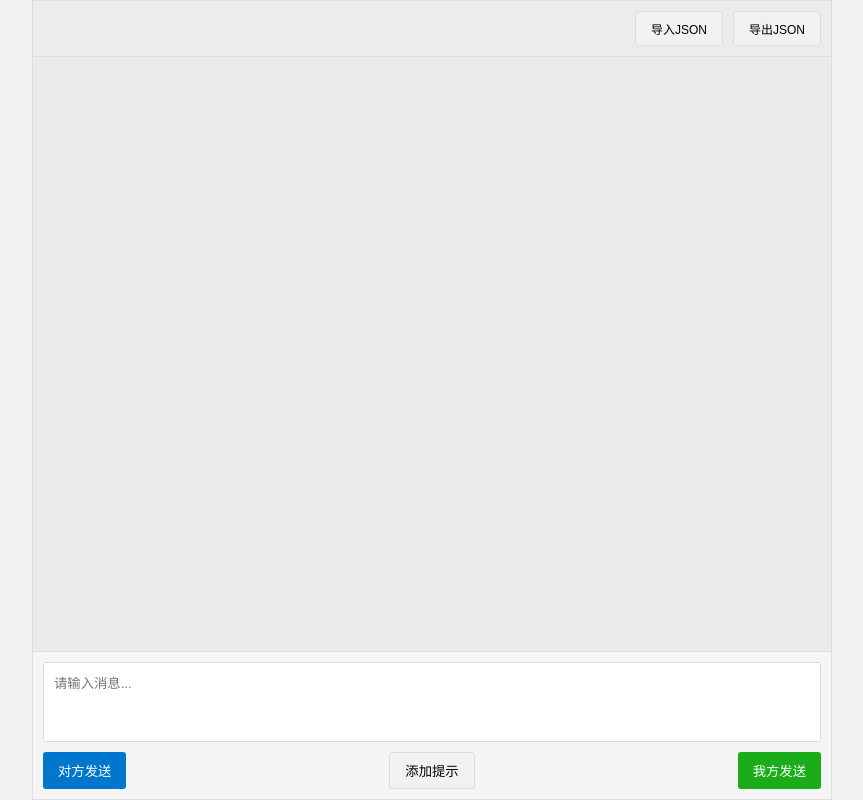
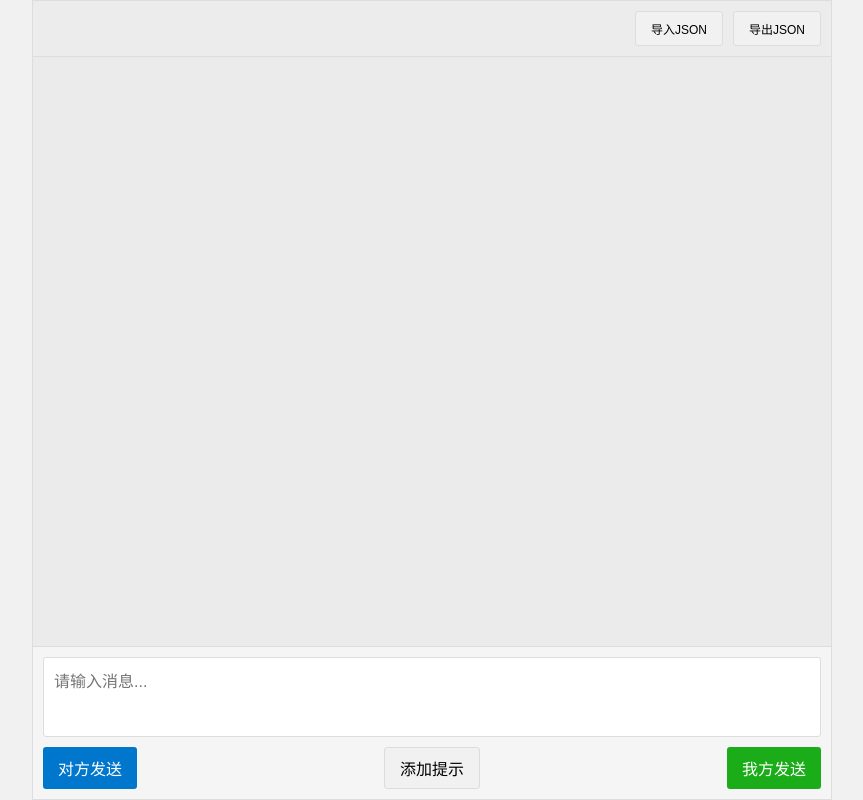
Before and after one commit to Snikm/chateditor, a plain HTML site: page index.html in a window 1280 px wide. Shown: the whole page, without its empty margins (208-1071 px from the left). Drawn offline with Linux system fonts and the light colour scheme.

Commit message:
Update index.html

```diff
--- a/index.html
+++ b/index.html
@@ -2,6 +2,7 @@
 <html lang="zh-CN">
 <head>
     <meta charset="UTF-8">
+    <meta name="viewport" content="width=device-width, initial-scale=1.0, maximum-scale=1.0, user-scalable=no">
     <meta name="viewport" content="width=device-width, initial-scale=1.0">
     <title>微信风格聊天界面</title>
     <style>
@@ -129,6 +130,7 @@
 
         textarea {
             flex: 1;
+            font-size: 16px;
             padding: 10px;
             border: 1px solid #ddd;
             border-radius: 3px;
@@ -143,6 +145,7 @@
 
         .btn {
             padding: 8px 15px;
+            font-size: 16px;
             border: none;
             border-radius: 3px;
             cursor: pointer;
@@ -150,21 +153,25 @@
 
         .send-btn {
             background-color: #1aad19;
+            font-size: 16px;
             color: white;
         }
 
         .send-other-btn {
             background-color: #07c;
+            font-size: 16px;
             color: white;
         }
 
         .hint-btn {
             background-color: #f1f1f1;
+            font-size: 16px;
             border: 1px solid #ddd;
         }
 
         .import-btn, .export-btn {
             background-color: #f1f1f1;
+            font-size: 16px;
             border: 1px solid #ddd;
             font-size: 12px;
         }
@@ -172,6 +179,7 @@
         .message-actions {
             display: none;
             position: absolute;
+            font-size: 16px;
             top: -20px;
             right: 0;
             z-index: 10;
```
